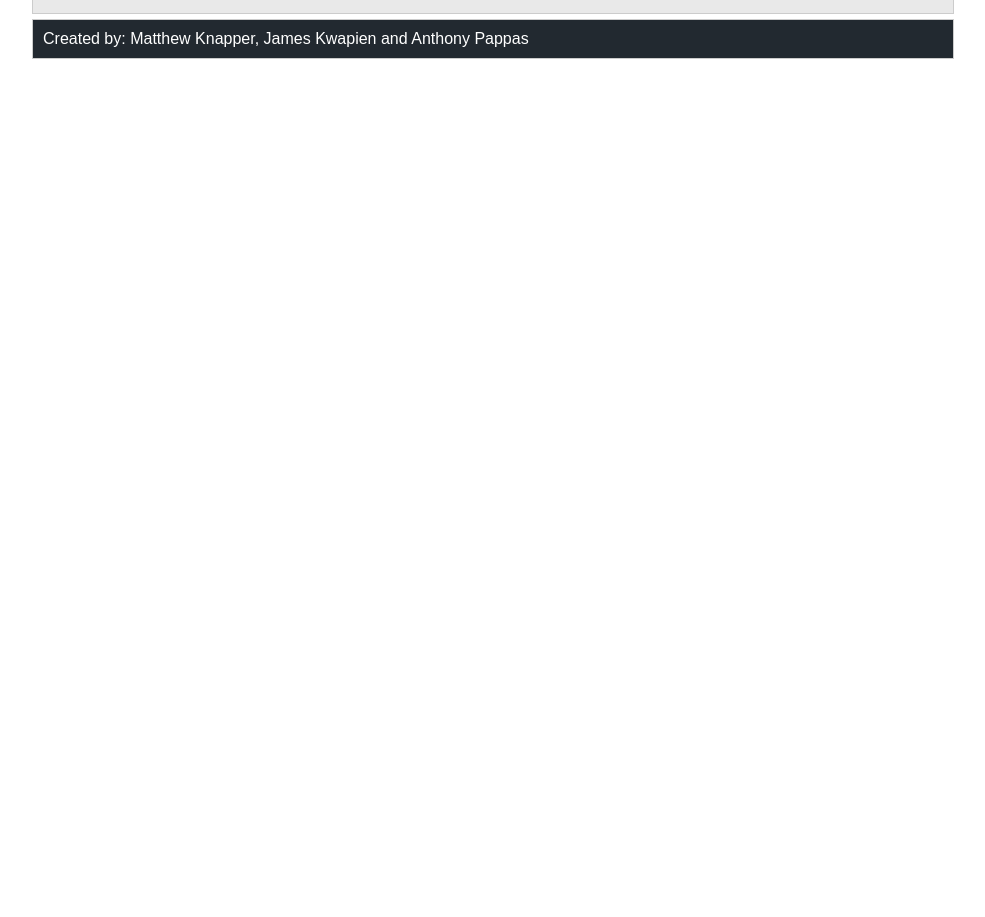
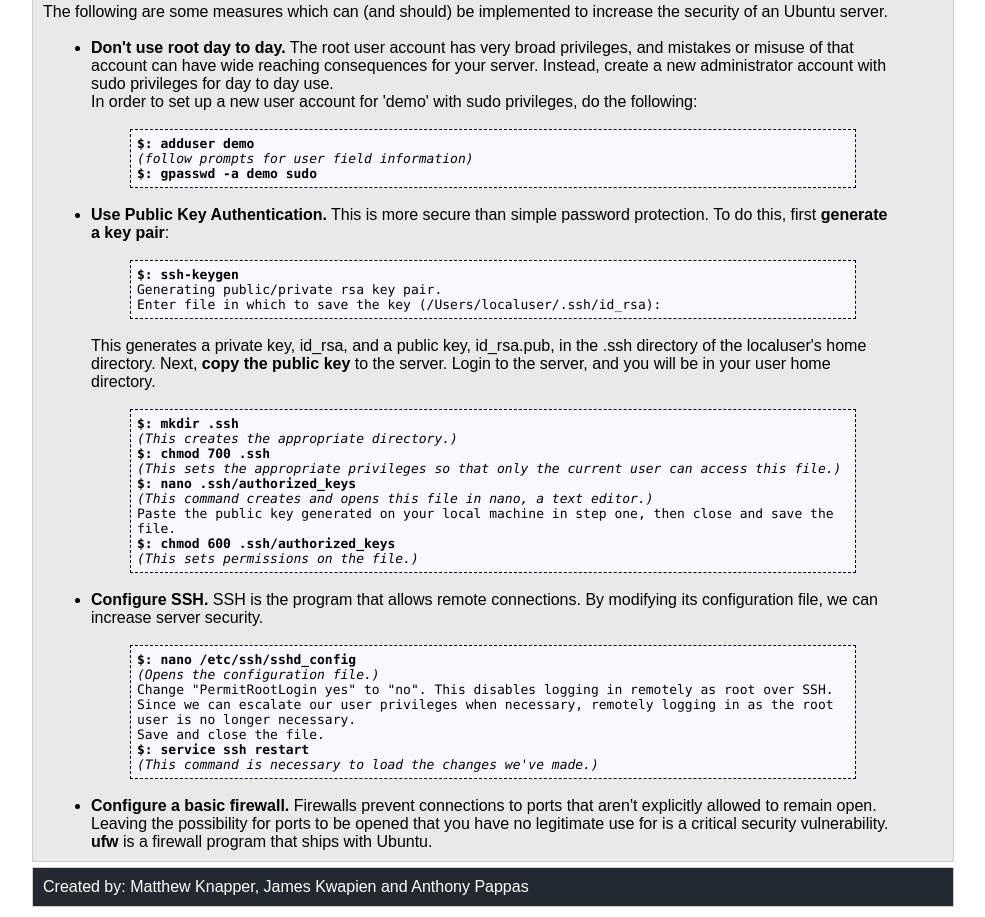
Before and after one commit to jamers17/CS3500, a plain HTML site: page Assignment 1/ubuntu/security.html in a window 1280 px wide. Shown: the part 255-1172 px from the top of the page, without its empty margins (147-1132 px from the left). Before the commit the page ends 800 px from the top, so only its background shows below. Drawn offline with Linux system fonts and the light colour scheme.

Commit message:
Ubunty Security & Apache and Rails Intros
Finished Ubuntu pages
Apache Intro done
Rails Intro done

```diff
--- a/Assignment 1/ubuntu/security.html
+++ b/Assignment 1/ubuntu/security.html
@@ -54,7 +54,7 @@
                      <li><a href="../apache/security.html">Security</a></li>
                   </ul>
                </li>
-               <li><a href="../ror/main.html">Ruby on Rails</a>
+               <li><a href="../ror/main.html">Rails</a>
                   <ul>
                      <li><a href="../ror/references.html">References</a></li>
                      <li><a href="../ror/security.html">Security</a></li>
@@ -75,9 +75,51 @@
 
                <h1>Ubuntu Server Security</h1>
                <br>
-               <p></p>
+               <p>The following are some measures which can (and should) be implemented to increase the security of an Ubuntu server.</p>
+               <br>
+               <ul>
+                  <li><b>Don't use root day to day.</b> The root user account has very broad privileges, and mistakes or misuse of that account can have wide reaching consequences for your server. Instead, create a new administrator account with sudo privileges for day to day use.<br>
+                  In order to set up a new user account for 'demo' with sudo privileges, do the following:<br><br>
+                  <div id="code">
+                  <b>$: adduser demo</b><br>
+                  <i>(follow prompts for user field information)</i><br>
+                  <b>$: gpasswd -a demo sudo</b>
+                  </div></li><br>
 
+                  <li><b>Use Public Key Authentication.</b> This is more secure than simple password protection. To do this, first <b>generate a key pair</b>:<br><br>
+                  <div id="code">
+                  <b>$: ssh-keygen</b><br>
+                  Generating public/private rsa key pair.<br>
+                  Enter file in which to save the key (/Users/localuser/.ssh/id_rsa):
+                  </div>
+                  <br>
+                  This generates a private key, id_rsa, and a public key, id_rsa.pub, in the .ssh directory of the localuser's home directory. Next, <b>copy the public key</b> to the server. Login to the server, and you will be in your user home directory.<br><br>
+                  <div id="code">
+                  <b>$: mkdir .ssh</b><br>
+                  <i>(This creates the appropriate directory.)</i><br>
+                  <b>$: chmod 700 .ssh</b><br>
+                  <i>(This sets the appropriate privileges so that only the current user can access this file.)</i><br>
+                  <b>$: nano .ssh/authorized_keys</b><br>
+                  <i>(This command creates and opens this file in nano, a text editor.)</i><br>
+                  Paste the public key generated on your local machine in step one, then close and save the file.<br>
+                  <b>$: chmod 600 .ssh/authorized_keys</b><br>
+                  <i>(This sets permissions on the file.)</i>
+                  </div>
+                  </li><br>
 
+                  <li><b>Configure SSH.</b> SSH is the program that allows remote connections. By modifying its configuration file, we can increase server security.<br><br>
+                  <div id="code">
+                  <b>$: nano /etc/ssh/sshd_config</b><br>
+                  <i>(Opens the configuration file.)</i><br>
+                  Change "PermitRootLogin yes" to "no". This disables logging in remotely as root over SSH. Since we can escalate our user privileges when necessary, remotely logging in as the root user is no longer necessary.<br>
+                  Save and close the file.<br>
+                  <b>$: service ssh restart</b><br>
+                  <i>(This command is necessary to load the changes we've made.)</i><br>
+                  </div>
+                  </li><br>
+
+                  <li><b>Configure a basic firewall.</b> Firewalls prevent connections to ports that aren't explicitly allowed to remain open. Leaving the possibility for ports to be opened that you have no legitimate use for is a critical security vulnerability. <b>ufw</b> is a firewall program that ships with Ubuntu.</li>
+               </ul>
 
          </div>
          <!-- End Right Column -->
```
Also changed, not shown: Assignment 1/apache/main.html (+8 -3 lines), Assignment 1/apache/references.html (+1 -1 lines), Assignment 1/apache/security.html (+1 -1 lines), Assignment 1/index.html (+1 -1 lines), Assignment 1/ror/main.html (+9 -5 lines), Assignment 1/ror/references.html (+1 -1 lines), Assignment 1/ror/security.html (+1 -1 lines), Assignment 1/setup/main.html (+1 -1 lines), Assignment 1/setup/references.html (+1 -1 lines), Assignment 1/ubuntu/main.html (+1 -1 lines), Assignment 1/ubuntu/references.html (+2 -2 lines), Assignment 1/unix/commands.html (+1 -1 lines), Assignment 1/unix/main.html (+1 -1 lines), Assignment 1/unix/references.html (+1 -1 lines), 1 more files.
